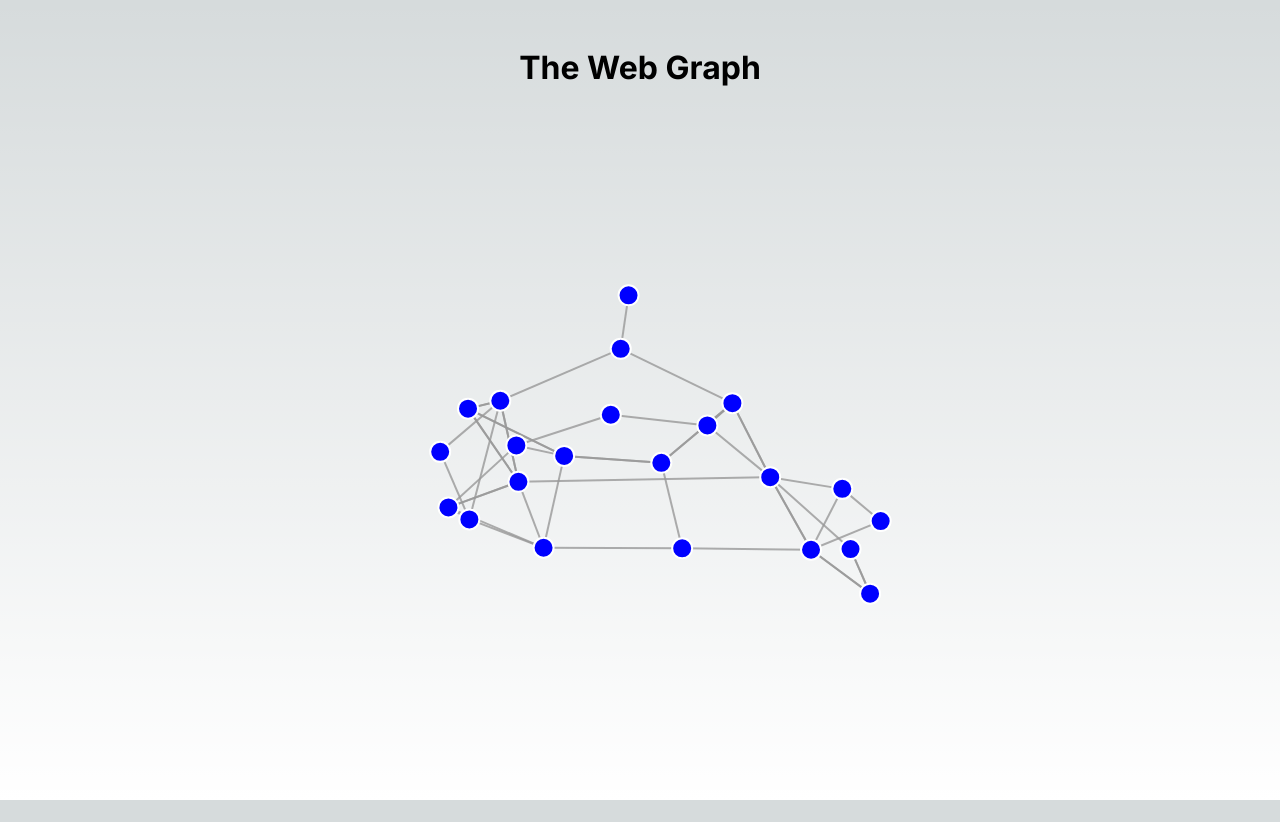
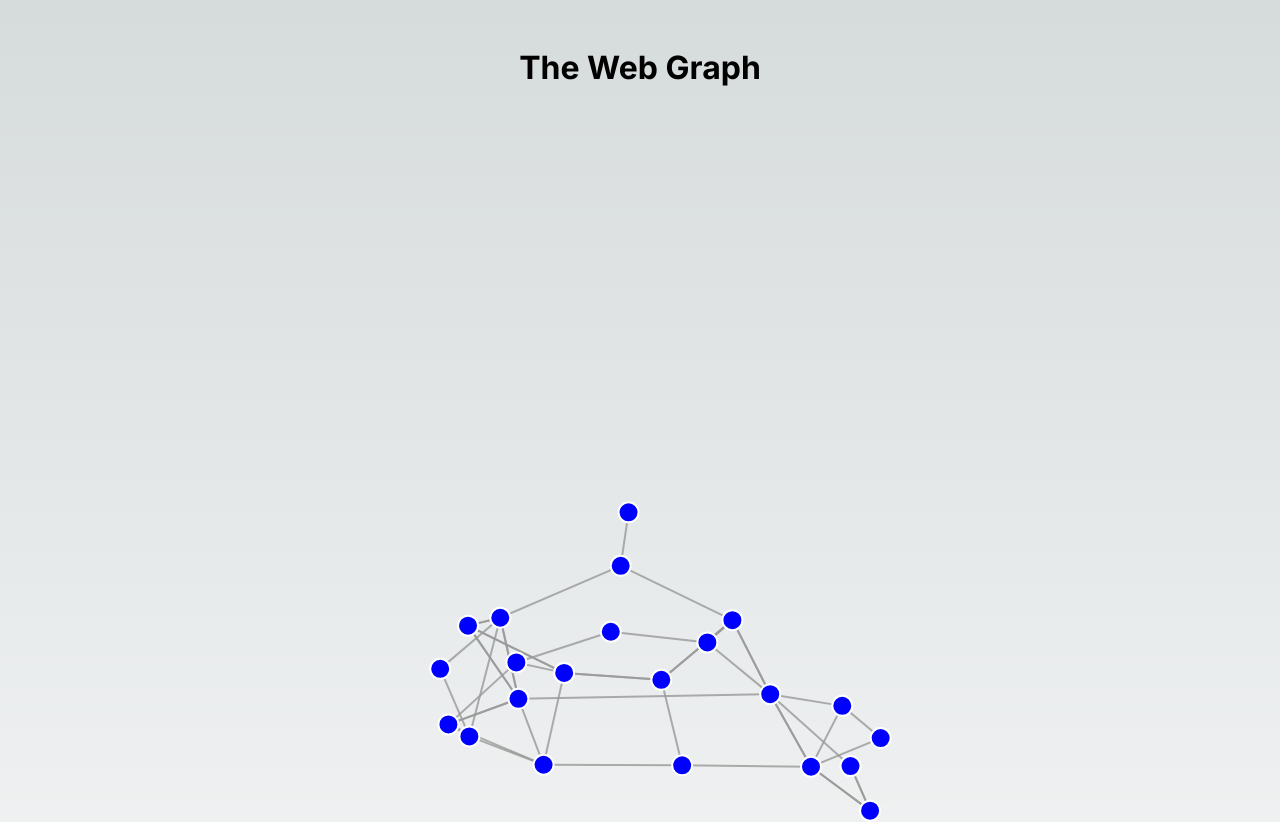
Before and after one commit to JoseGomez14/page-rank, a Next.js app: page /webg in a window 1280 px wide. Shown: the top 822 px of the page. Before the commit the page ends 800 px from the top, so only its background shows below. Built offline with nearby package versions, Linux system fonts and the light colour scheme.

Commit message:
Change the size of the graph

```diff
--- a/src/components/Graph.js
+++ b/src/components/Graph.js
@@ -72,7 +72,7 @@ function Graph() {
       <svg
         ref={ref}
         width="1000"
-        height="500"
+        height="1200"
       ></svg>
   );
 }
```
